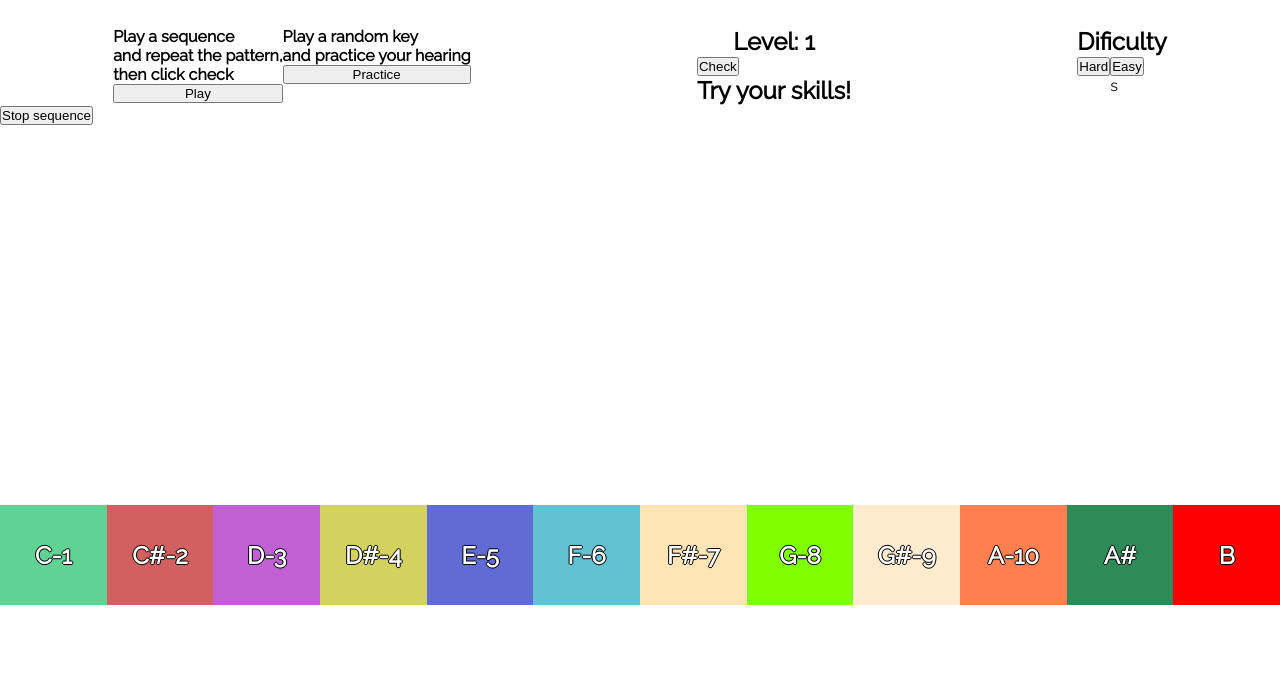
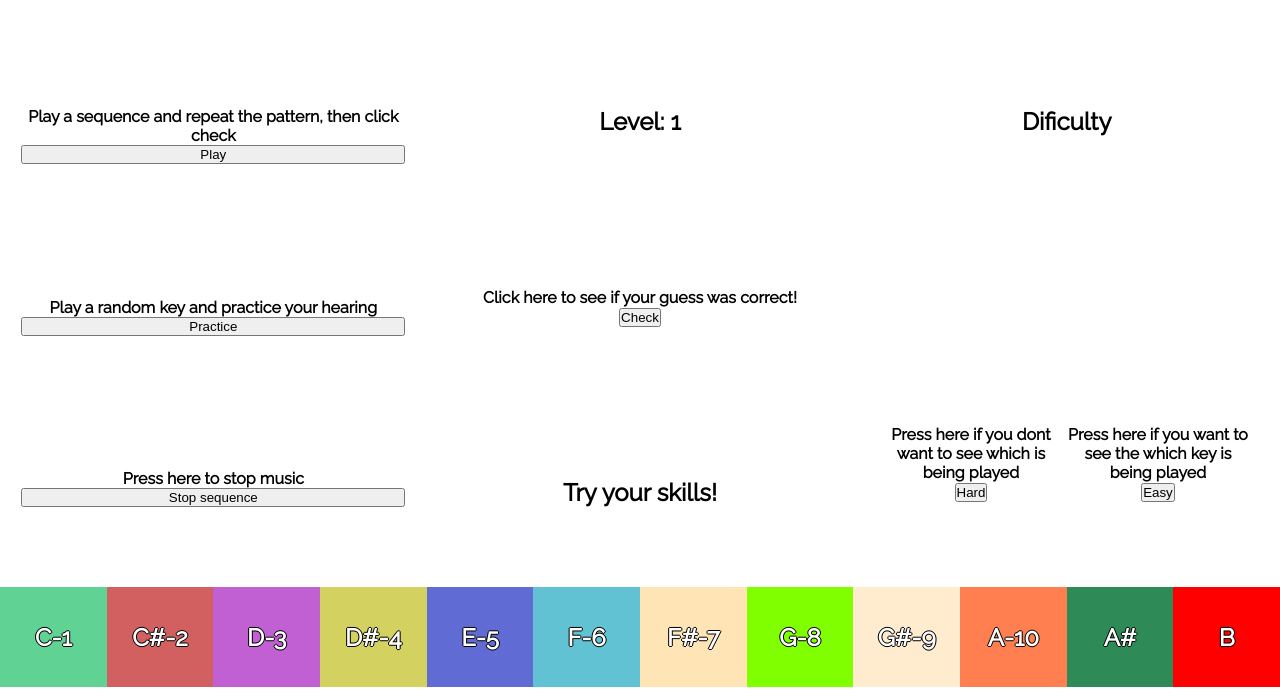
Before and after one commit to fonsogms/Piano-project, a plain HTML site: page index.html in a window 1280 px wide. Shown: the part 100-800 px from the top of the page. Drawn offline with Linux system fonts and the light colour scheme.

Commit message:
falta diseño final

```diff
--- a/index.html
+++ b/index.html
@@ -16,21 +16,23 @@
                 <h1>Virtual keyboard</h1>
             </header>
         <div class="container">
-            <div class="options" >
+
                 <div class="players">
                         <div class= "playSeq">
-                            <H4>Play a sequence  </H4>
-                            <h4>and repeat the pattern,</h4>
-                            <h4>then click check</h4>
+                            <H4>Play a sequence and repeat the pattern, then click check</H4>
+
                             <button class="btn random">Play</button>
                         </div>
                         <div class="playKey">
-                                <H4>Play a random key </H4>
-                                <h4>and practice your hearing</h4>
+                                <H4>Play a random key and practice your hearing </H4>
                                 <button class="btn ranKey">Practice</button>
                        </div>
+                       <div class="playStop" >
+                           <h4>Press here to stop music</h4>
+                            <button class="btn stop">Stop sequence</button>
+                       </div>
 
-                </div>
+
 
             </div>
             <div class="central">
@@ -40,6 +42,7 @@
                     </div>
                     <div>
                          <div>
+                                <h4>Click here to see if your guess was correct!</h4>
                                  <button class="btn check">Check</button>
                            </div>
                     </div>
@@ -53,13 +56,15 @@
 
                     <div>
                             <div>
+                                <h4>Press here if you dont want to see which is being played</h4>
                                 <button class="btn hard">Hard</button>
                             </div>
                     </div>
                     <div>
                             <div>
+                                    <h4>Press here if you want to see the which key is being played</h4>
                                     <button class="btn easy">Easy</button>
-                              </div>s
+                              </div>
                 </div>
 
                 </div>
@@ -69,7 +74,7 @@
 
 
         <div>
-                <button class="btn stop">Stop sequence</button>
+
           </div>
 
 
--- a/style.css
+++ b/style.css
@@ -7,37 +7,72 @@
       display: flex;
       justify-content: center;
       justify-content: space-around;
+      align-items: center;
+      height: 70vh;
   }
-  .options{
-      display: flex;
-      justify-content: flex-start;
+
+  .container>div{
+      width: 30vw;
+      height: 50vh;
+        display: flex;
+        flex-direction: column;
+        justify-content: space-between;
   }
+
+
   .players{
       display: flex;
       justify-content: space-between;
       text-align: left;
 
   }
-  .playSeq{
-      display: flex;
-      flex-direction: column;
-      align-content: space-between
+
+  .players>div{
+
+    display: flex;
+    flex-direction: column;
+    text-align: center;
+    justify-content: space-between;
+
+  }
+
+/*   .playSeq{
+
+
+
   }
   .playKey{
     display: flex;
+    text-align: center;
+
     flex-direction: column;
 }
+
+.playStop{
+
+} */
+
 .central{
     display:flex;
+    text-align: center;
     flex-direction: column;
     justify-content: center;
 }
 .dificulty{
     display: flex;
+    text-align: center;
+
     flex-direction: column;
+    align-content: space-between;
+}
+.dificulty>div{
+padding:5px;
 }
 .levels{
     display: flex;
+    justify-content: space-around;
+    text-align: center;
+
 
 }
   body {
@@ -45,7 +80,7 @@
   }
 
   .app {
-    min-height: 60vh;
+
     display: flex;
     flex-direction: column;
     justify-content: space-between;
```
